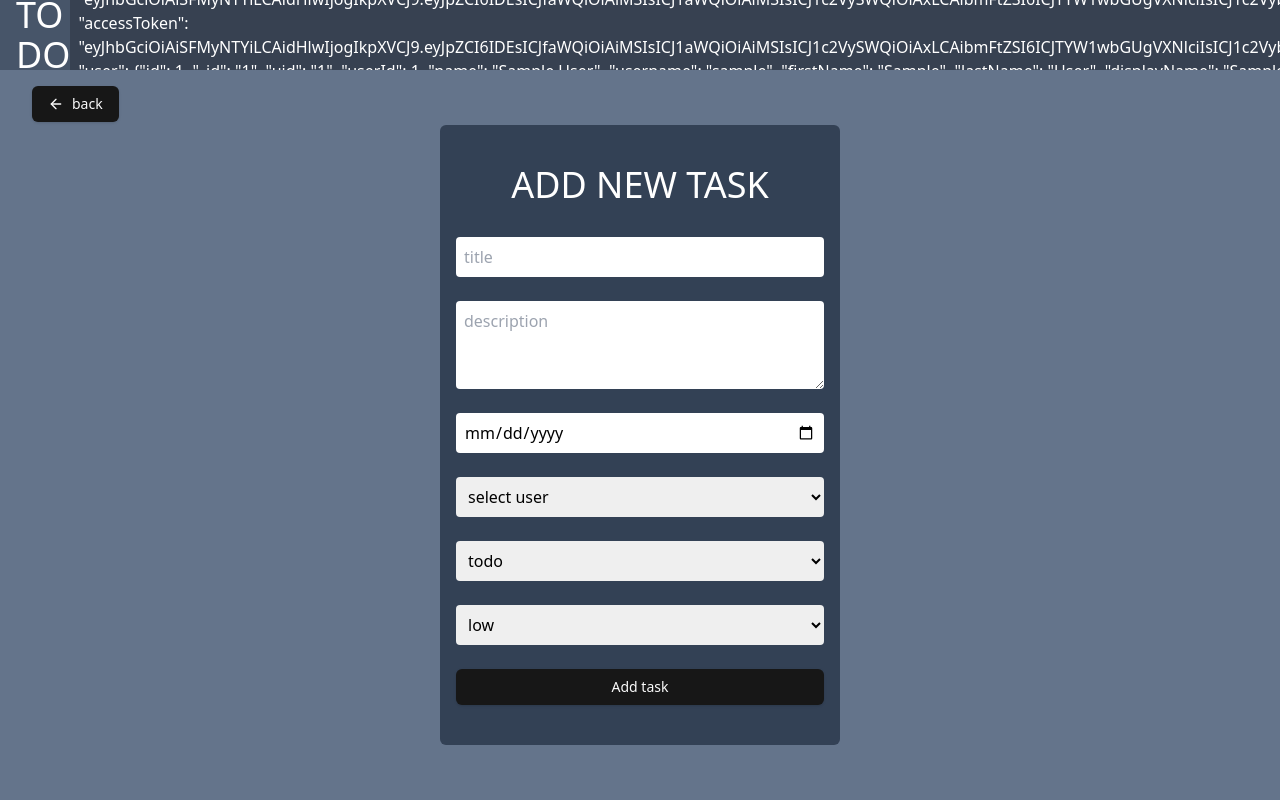
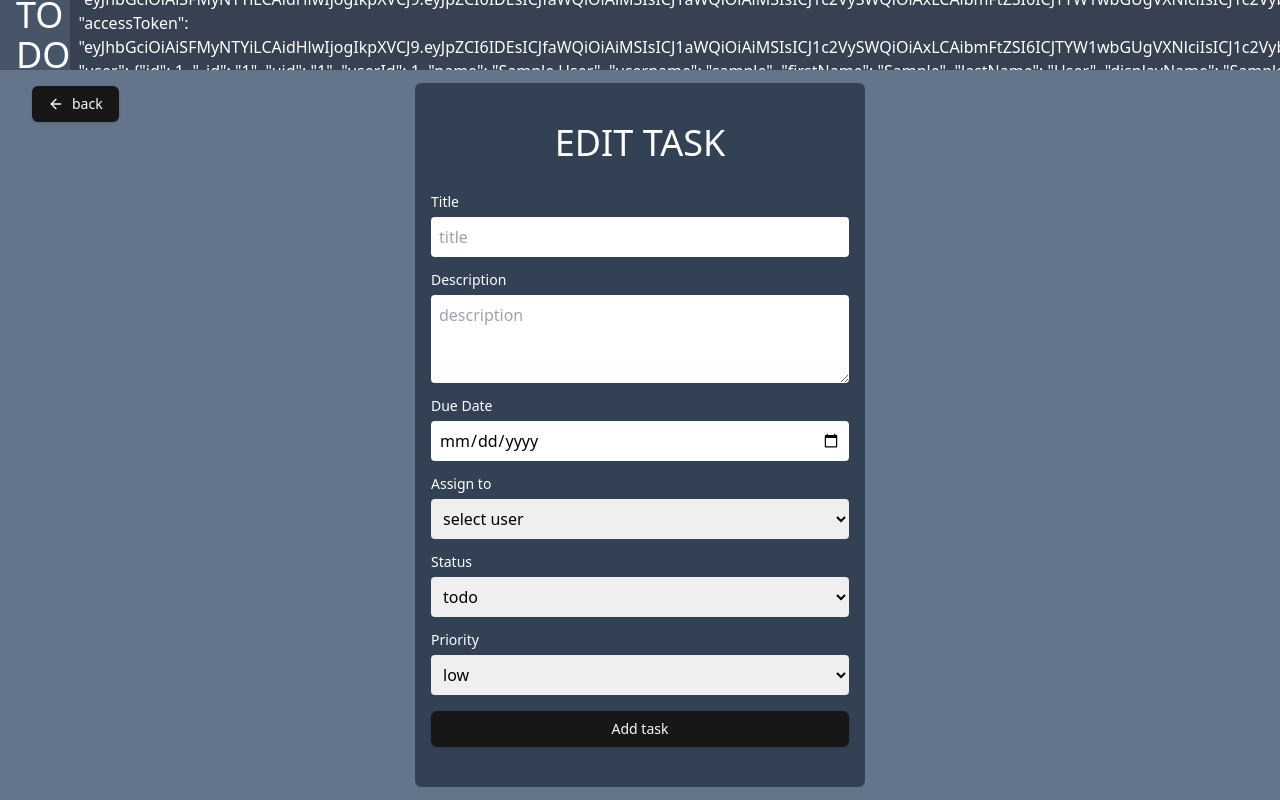
Before and after one commit to MANJU4050/TODO, a React (Vite) app: page /add in a window 1280 px wide. Shown: the top 800 px of the page. Built offline with nearby package versions, Linux system fonts and the light colour scheme; data requests are answered from the project's data file; sample sign-in values are in the browser's storage.

Commit message:
form label and errors

```diff
--- a/data/db.json
+++ b/data/db.json
@@ -50,10 +50,10 @@
     },
     {
       "id": "be35",
-      "title": "task",
-      "description": "task is very good",
-      "dueDate": "2019-01-06",
-      "assignedUser": "3",
+      "title": "fdfsd",
+      "description": "task is asdfsd",
+      "dueDate": "",
+      "assignedUser": "1",
       "status": "inProgress",
       "priority": "high"
     },
@@ -82,6 +82,24 @@
       "dueDate": "2025-02-05",
       "assignedUser": "3",
       "status": "todo",
+      "priority": "high"
+    },
+    {
+      "id": "6390",
+      "title": "finally",
+      "description": "hello this is",
+      "dueDate": "2025-02-08",
+      "assignedUser": "1",
+      "status": "inProgress",
+      "priority": "low"
+    },
+    {
+      "id": "8277",
+      "title": "fully",
+      "description": "fully operational",
+      "dueDate": "2025-02-05",
+      "assignedUser": "2",
+      "status": "inProgress",
       "priority": "high"
     }
   ],
--- a/package.json
+++ b/package.json
@@ -14,7 +14,7 @@
     "@hookform/resolvers": "^3.10.0",
     "@radix-ui/react-alert-dialog": "^1.1.6",
     "@radix-ui/react-avatar": "^1.1.3",
-    "@radix-ui/react-label": "^2.1.1",
+    "@radix-ui/react-label": "^2.1.2",
     "@radix-ui/react-slot": "^1.1.2",
     "axios": "^1.7.9",
     "class-variance-authority": "^0.7.1",
--- /dev/null
+++ b/src/components/ui/label.tsx
@@ -0,0 +1,24 @@
+import * as React from "react"
+import * as LabelPrimitive from "@radix-ui/react-label"
+import { cva, type VariantProps } from "class-variance-authority"
+
+import { cn } from "@/lib/utils"
+
+const labelVariants = cva(
+  "text-sm font-medium leading-none peer-disabled:cursor-not-allowed peer-disabled:opacity-70"
+)
+
+const Label = React.forwardRef<
+  React.ElementRef<typeof LabelPrimitive.Root>,
+  React.ComponentPropsWithoutRef<typeof LabelPrimitive.Root> &
+    VariantProps<typeof labelVariants>
+>(({ className, ...props }, ref) => (
+  <LabelPrimitive.Root
+    ref={ref}
+    className={cn(labelVariants(), className)}
+    {...props}
+  />
+))
+Label.displayName = LabelPrimitive.Root.displayName
+
+export { Label }
--- a/src/pages/home/addtask/index.tsx
+++ b/src/pages/home/addtask/index.tsx
@@ -8,6 +8,7 @@ import { Button } from "@/components/ui/button"
 import useTaskManage from "@/hooks/useTaskManage"
 import { ArrowLeft } from "lucide-react"
 import { useNavigate } from "react-router-dom"
+import { Label } from "@/components/ui/label"
 
 const AddTask = () => {
 
@@ -51,31 +52,54 @@ const AddTask = () => {
 
     <div className=" h-full flex justify-center items-center relative">
       <Button className="absolute top-0 left-0" onClick={() => navigate('/')}> <ArrowLeft />back</Button>
-      <div className=" w-[400px] flex flex-col gap-8 px-4 bg-slate-700 rounded-md py-10">
-        <h1 className="text-4xl text-white text-center">ADD NEW TASK</h1>
-        <form onSubmit={handleSubmit(onSubmit)} className="flex flex-col gap-6">
+      <div className=" w-[450px] flex flex-col gap-8 px-4 py-10 bg-slate-700 rounded-md">
+        <h1 className="text-4xl text-white text-center">EDIT TASK</h1>
+        <form onSubmit={handleSubmit(onSubmit)} className="flex flex-col gap-4">
+          <div className="flex flex-col gap-2">
+            <Label className="text-white">Title</Label>
             <input {...register("title")} className="min-h-[40px] px-2 rounded" type="text" placeholder="title" />
             {errors.title?.message && <p className="text-red-500">{errors.title.message}</p>}
+          </div>
+
+          <div className="flex flex-col gap-2">
+            <Label className="text-white">Description</Label>
             <textarea {...register("description")} className="min-h-[40px] p-2 rounded" rows={3} placeholder="description" />
             {errors.description?.message && <p className="text-red-500">{errors.description.message}</p>}
+          </div>
+
+          <div className="flex flex-col gap-2">
+            <Label className="text-white">Due Date</Label>
             <input {...register("dueDate")} className="min-h-[40px] px-2 rounded" type="date" />
             {errors.dueDate?.message && <p className="text-red-500">{errors.dueDate.message}</p>}
+          </div>
+
+          <div className="flex flex-col gap-2">
+            <Label className="text-white">Assign to</Label>
             <select {...register("assignedUser")} className="min-h-[40px] px-2 rounded" >
               <option value=''>select user</option>
               {userOptions}
             </select>
             {errors.assignedUser?.message && <p className="text-red-500">{errors.assignedUser.message}</p>}
+          </div>
+
+          <div className="flex flex-col gap-2">
+            <Label className="text-white">Status</Label>
             <select {...register("status")} className="min-h-[40px] px-2 rounded" >
               <option value='todo'>todo</option>
               <option value='inProgress'>inProgress</option>
               <option value='done'>done</option>
             </select>
             {errors.status?.message && <p className="text-red-500">{errors.status.message}</p>}
+          </div>
+
+          <div className="flex flex-col gap-2">
+            <Label className="text-white">Priority</Label>
             <select {...register("priority")} className="min-h-[40px] px-2 rounded" >
               <option value='high'>high</option>
               <option value='low'>low</option>
             </select>
             {errors.priority?.message && <p className="text-red-500">{errors.priority.message}</p>}
+          </div>
           <Button type='submit'>{isAdding ? "adding" : "Add task"}</Button>
 
         </form>
```
Also changed, not shown: 1 other file (tests, documents, lock files or other folders). Lines whose indentation alone changed are shown as unchanged.
